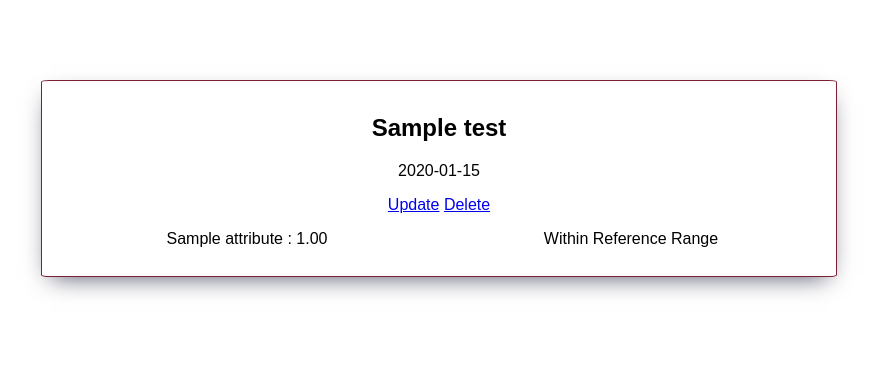
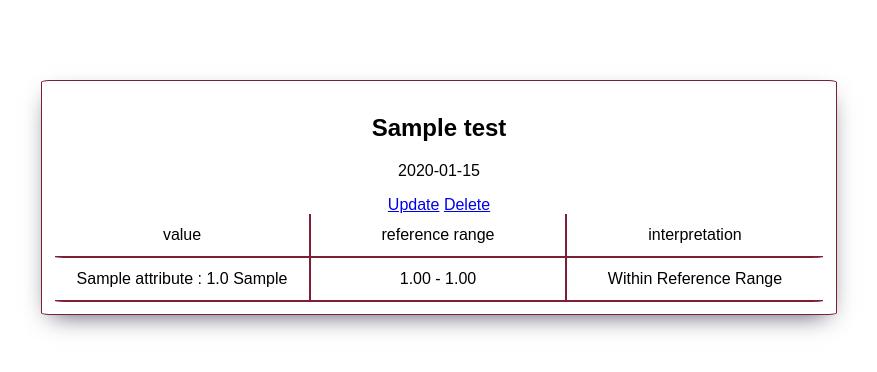
Before and after one commit to Connoisseur01/BloodAnalysis_Hub, a Flask app: page /test/1 in a window 1280 px wide. Shown: the part 67-439 px from the top of the page, without its empty margins (201-1078 px from the left). Run offline with Flask 3, Linux system fonts and the light colour scheme; a user stored in the database is signed in; tables that the repository leaves empty hold one stand-in row (values such as "Sample post").

Commit message:
Add units and reference range to test page

```diff
--- a/blood_analysis_hub/static/main.css
+++ b/blood_analysis_hub/static/main.css
@@ -218,13 +218,19 @@ input {
 
 .test-value {
   display: grid;
-  grid-template-columns: repeat(2, 1fr);
+  grid-template-columns: repeat(3, 1fr);
   border-radius: 2%;
+  border-bottom: 2px solid rgb(124, 30, 52);
+}
+
+.test-value p {
+  margin: 0;
+  padding: 0.75rem;
 }
 
 .test-value span {
-  grid-column: span 2;
-  text-align: left;
+  grid-column: span 3;
+  text-align: center;
   color:rgb(124, 30, 52);
 }
 
@@ -237,6 +243,10 @@ input {
   cursor: pointer;
 }
 
+.value, .reference {
+  border-right: 2px solid rgb(124, 30, 52);
+}
+
 .test-form {
   width: 60%;
 }
--- a/blood_analysis_hub/templates/test.html
+++ b/blood_analysis_hub/templates/test.html
@@ -7,16 +7,23 @@
             <a href="{{ url_for('tests.update_test', test_id=test.id) }}">Update</a>
             <a href="{{ url_for('tests.delete_test', test_id=test.id) }}">Delete</a>
         </div>
+            <div class="test-value">
+                <p class="value">value</p>
+                <p class="reference">reference range</p>
+                <p class="interpretation">interpretation</p>
+            </div>
             {% for attribute in values %}
                 {% if current_user.gender and interpretations[attribute] != 'Within Reference Range' %}
                 <div class="test-value  explanation">
-                <p class="value">{{attribute}} : {{values[attribute]}}</p>
+                    <p class="value">{{attribute}} : {{values[attribute][0]}} {{values[attribute][1]}}</p>
+                    <p class="reference">{{reference[attribute]['min']}} - {{reference[attribute]['max']}}</p>
                     <p class="interpretation">{{interpretations[attribute]}}</p>
                     <span>{{descriptions[attribute][interpretations[attribute]]}}</span>
                 </div>
                 {% else %}
                 <div class="test-value">
-                <p class="value">{{attribute}} : {{values[attribute]}}</p>
+                    <p class="value">{{attribute}} : {{values[attribute][0]}} {{values[attribute][1]}}</p>
+                    <p class="reference">{{reference[attribute]['min']}} - {{reference[attribute]['max']}}</p>
                     {% if current_user.gender %}
                         <p class="interpretation">{{interpretations[attribute]}}</p>
                     {% endif %}
--- a/blood_analysis_hub/tests/routes.py
+++ b/blood_analysis_hub/tests/routes.py
@@ -46,7 +46,7 @@ def test(test_id):
     reference = {}
     for value in attribute_list:
         attribute = Attribute.query.filter_by(id=value.attribute_id).first()
-        values[attribute.name] = value.value
+        values[attribute.name] = (float(value.value), attribute.unit)
         descriptions[attribute.name] = {
             'High' : attribute.desc_over,
             'Low' : attribute.desc_under
@@ -65,7 +65,7 @@ def test(test_id):
         flash('please select your gender in the account page for test evaluation', 'danger')
     else:
         interpretations = compare_test_results(values, reference)
-        return render_template('test.html', test=test, values=values,
+        return render_template('test.html', test=test, values=values, reference=reference,
                                descriptions=descriptions, interpretations=interpretations)
     return render_template('test.html', test=test, values=values)
 
```
Also changed, not shown: blood_analysis_hub/tests/utils.py (+2 -2 lines). Lines whose indentation alone changed are shown as unchanged.
